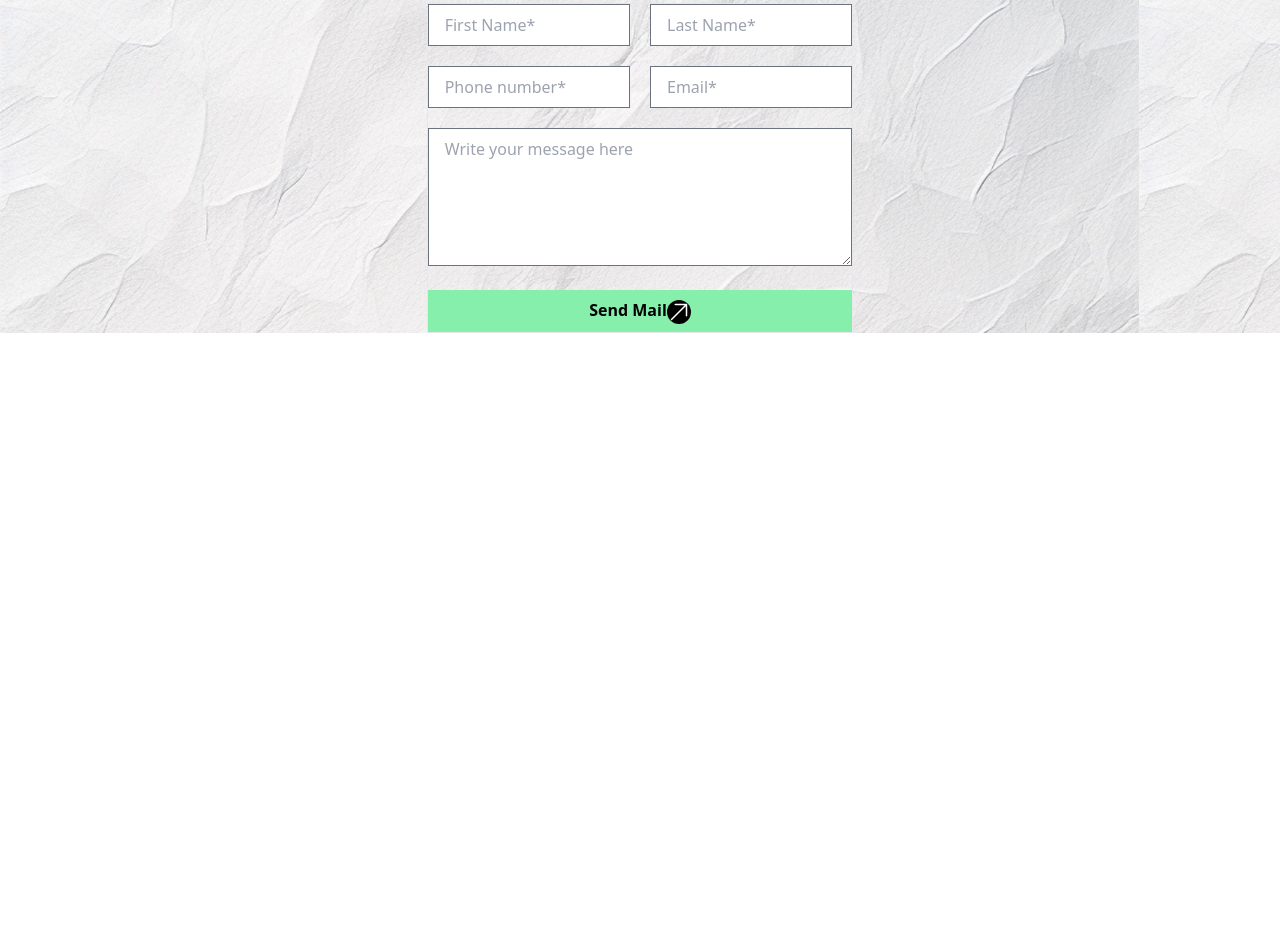
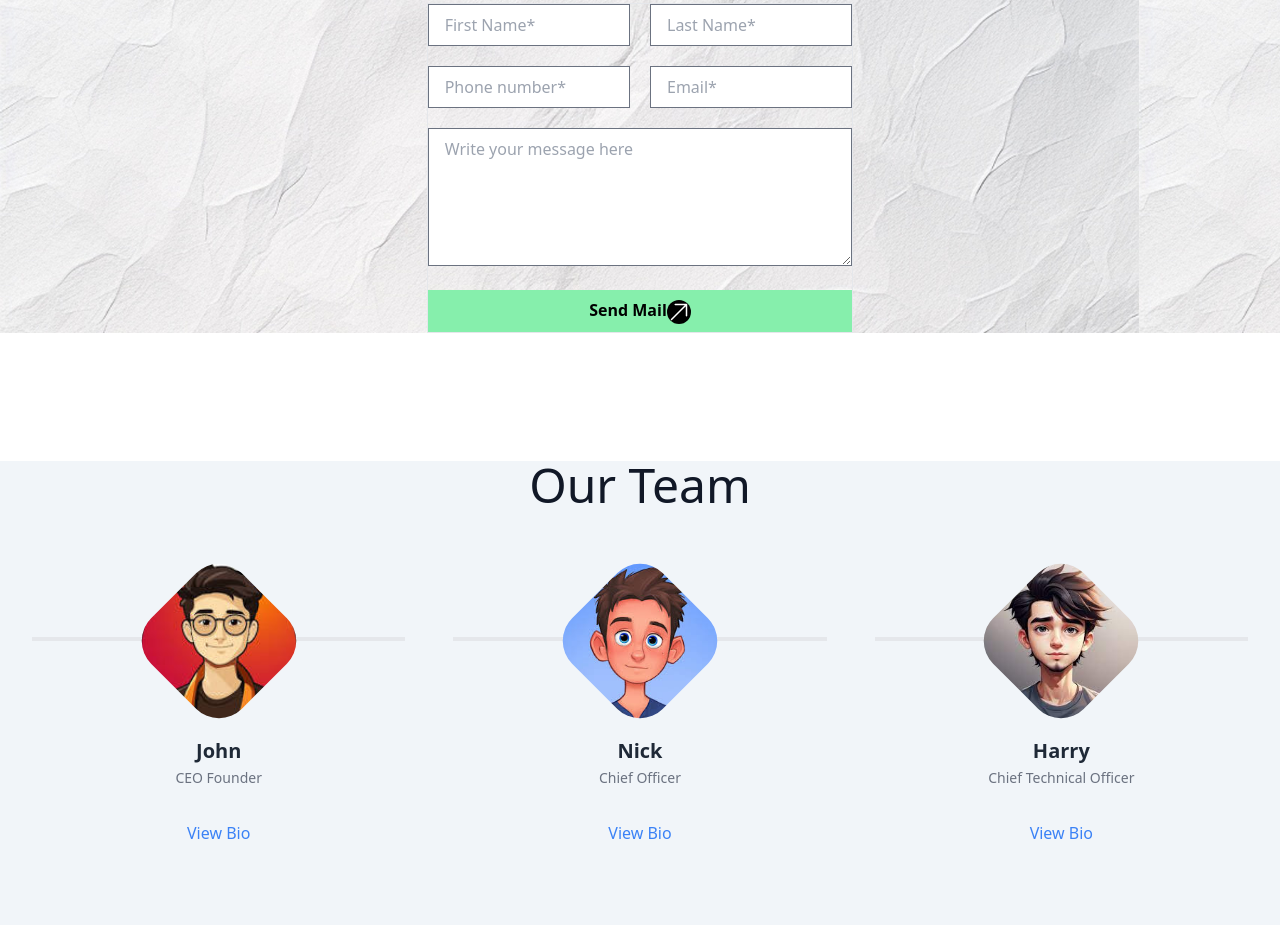
Before and after one commit to sadiahimi/housing-project, a plain HTML site: page index.html in a window 1280 px wide. Shown: the part 2169-3094 px from the top of the page. Before the commit the page ends 2582 px from the top, so only its background shows below. Drawn offline with nearby package versions, Linux system fonts and the light colour scheme.

Commit message:
team added

```diff
--- a/index.html
+++ b/index.html
@@ -261,5 +261,49 @@
       </div>
     </div>
   </div>
+  <br>
+  <br>
+  <div class="bg-slate-100">
+    <div class="container mx-auto px-6 md:px-12 lg:px-8">
+      <div class="mb-12 text-center">
+        <h1 class="text-4xl md:text-5xl text-gray-900">Our Team</h1>
+      </div>
+      <div class="py-20 grid gap-28 md:gap-12 md:grid-cols-3">
+        <div class="border-t-4 space-y-8 group text-center">
+          <div class="w-32 h-32 -mt-16 mx-auto rounded-[2rem] rotate-45 overflow-hidden">
+            <img src="assets/download.jpg" alt="" loading="lazy" width="640" height="805" class="w-full h-full object-cover -rotate-45 scale-125 mx-auto transition duration-300 group-hover:scale[1.4]">
+          </div>
+          <div class="text-center">
+            <h5 class="text-xl text-gray-800 font-semibold">John</h5>
+            <span class="text-sm text-gray-500">CEO Founder</span>
+          </div>
+          <a href="#" class=" block w-max mx-auto text-center text-blue-500">View Bio</a>
+        </div>
+    <div class="border-t-4 space-y-8 group text-center">
+      <div class="w-32 h-32 -mt-16 mx-auto rounded-[2rem] rotate-45 overflow-hidden">
+        <img src="assets/download (2).jpg" alt="" loading="lazy" width="640" height="805" class="w-full h-full object-cover -rotate-45 scale-125 mx-auto transition duration-300 group-hover:scale[1.4]">
+      </div>
+      <div class="text-center">
+        <h5 class="text-xl text-gray-800 font-semibold">Nick</h5>
+        <span class="text-sm text-gray-500">Chief Officer</span>
+      </div>
+      <a href="#" class=" block w-max mx-auto text-center text-blue-500">View Bio</a>
+    </div>
+    <div class="border-t-4 space-y-8 group text-center">
+      <div class="w-32 h-32 -mt-16 mx-auto rounded-[2rem] rotate-45 overflow-hidden">
+        <img src="assets/images (1).jpg" alt="" loading="lazy" width="640" height="805" class="w-full h-full object-cover -rotate-45 scale-125 mx-auto transition duration-300 group-hover:scale[1.4]">
+      </div>
+      <div class="text-center">
+        <h5 class="text-xl text-gray-800 font-semibold">Harry</h5>
+        <span class="text-sm text-gray-500">Chief Technical Officer</span>
+      </div>
+      <a href="#" class=" block w-max mx-auto text-center text-blue-500">View Bio</a>
+    </div>
+  </div>
+</div>
+      </div>
+    </div>
+
+  </div>
 </body>
 </html>
```
Also changed, not shown: assets/download (2).jpg (added), assets/download.jpg (added), assets/images (1).jpg (added), assets/images (2).jpg (added).
